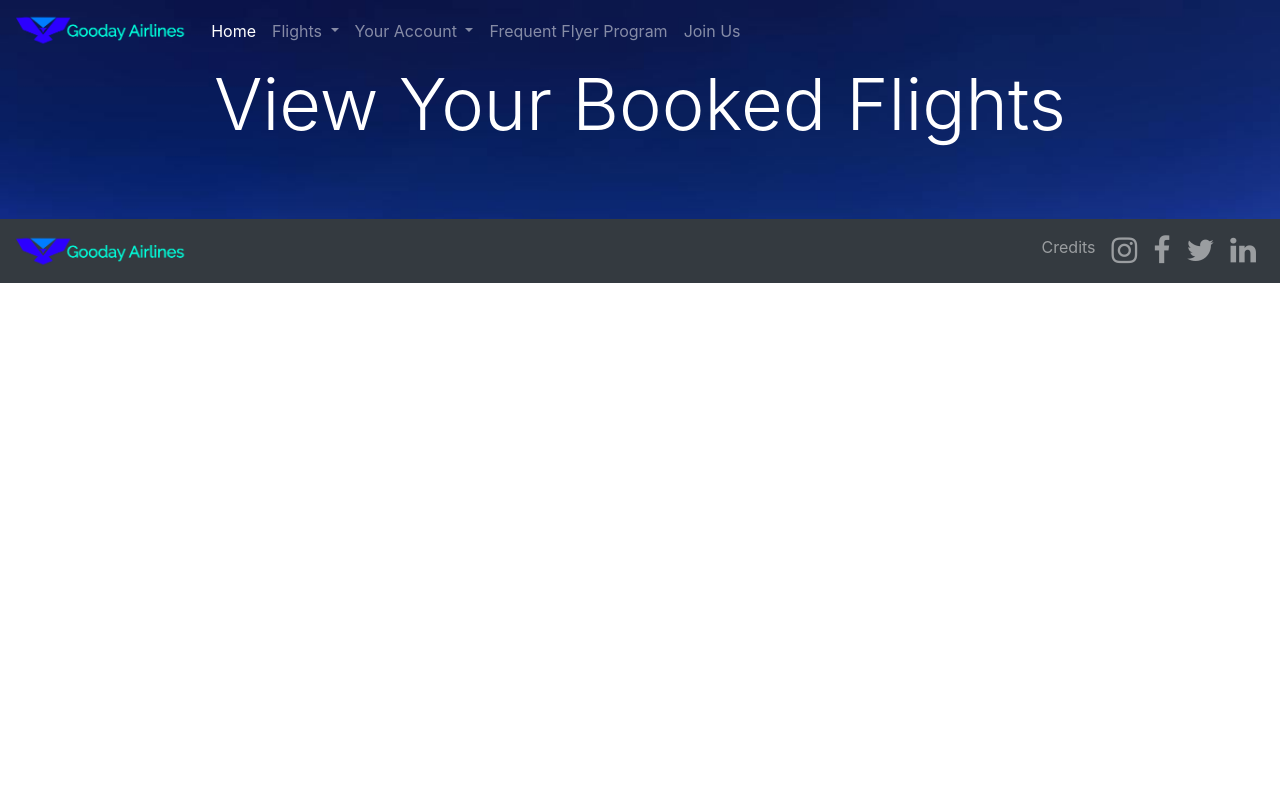
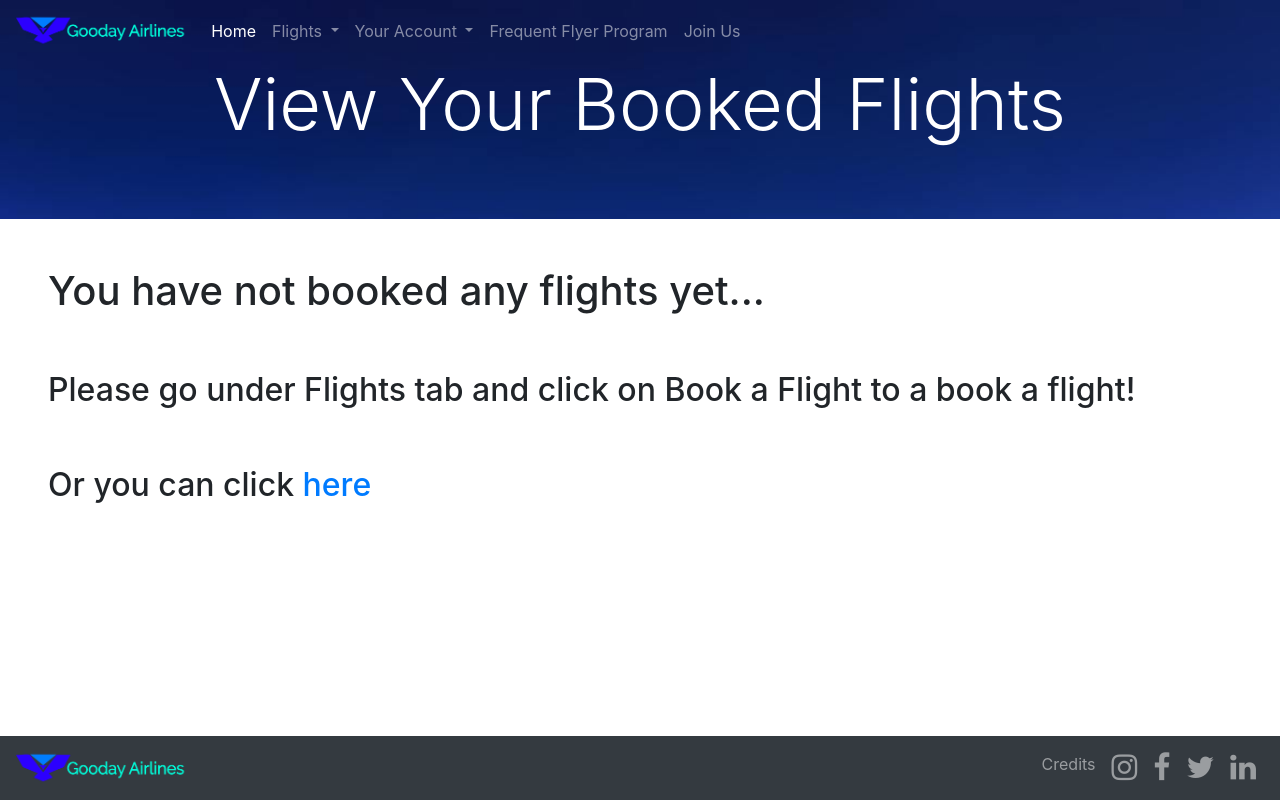
Before and after one commit to udaygoyat45/FblaApp, a Flask app: page /view in a window 1280 px wide. Run offline with Flask 2, Linux system fonts and the light colour scheme; a user stored in the database is signed in; some libraries are stand-ins or nearby versions.

Commit message:
i am done

```diff
--- a/flaskapp/static/css/index.css
+++ b/flaskapp/static/css/index.css
@@ -80,3 +80,18 @@
     transform: scale(1.03);
     box-shadow: 0 4px 8px 0 rgba(0, 0, 0, 0.2), 0 6px 20px 0 rgba(0, 0, 0, 0.19);
 }
+
+
+html,body
+{
+    width: 100%;
+    height: 100%;
+    margin: 0px;
+    padding: 0px;
+    overflow-x: hidden;
+}
+#footer {
+    position: absolute;
+    bottom: 0;
+    width: 100%;         /* Footer height */
+  }
--- a/flaskapp/templates/credits.html
+++ b/flaskapp/templates/credits.html
@@ -13,7 +13,8 @@
                 <li class="list-group-item"><a href="https://pexels.com">Pexels</a></li>
                 <li class="list-group-item"><a href="https://unsplash.com">Unsplash</a></li>
                 <li class="list-group-item"><a href="https://www4.lunapic.com/editor/">Blurring using Lunapic</a>
-                </li>
+                <li class="list-group-item"><a href="https://www.python.org/">Python (For Backend development)</a></li>
+                <li class="list-group-item"><a href="https://palletsprojects.com/p/flask/">Flask, a python web framework (For Backend development) NOTE: THIS INCLUDES EXTENSIONS PROVIDED UNDER FLASK</a></li>
                 <li class="list-group-item"><a href="https://logomakr.com">Logomakr (only image not taken from
                         pexel)</a></li>
                 <li class="list-group-item"><a href="https://pixlr.com"></a></li>
--- a/flaskapp/templates/view.html
+++ b/flaskapp/templates/view.html
@@ -1,7 +1,23 @@
 {% extends "layout.html" %}
 {% block a %}
+
+{% if flights == [] %}
+<div class="container-fluid p-4 m-4">
+    <h1 style="Helvetica, sans-serif">You have not booked any flights yet...</h1>
+    <div class="">
+
+        <br><br>
+        <h2>Please go under Flights tab and click on Book a Flight to a book a flight!</h2>
+        <br>
+        <br>
+        <h2>Or you can click <a href="{{url_for('book')}}">here</a></h2>
+    </div>
+</div>
+{% else %}
+
 <div class="row">
     <div class="card-group justify-content-center">
+
         {% for flight in flights %}
         <div class="col-md-4">
             <div id="flight" class="card rounded-0 p-4 m-3"
@@ -17,6 +33,10 @@
             </div>
         </div>
         {% endfor %}
+
+
+
     </div>
 </div>
+{% endif %}
 {% endblock a %}
```
Also changed, not shown: flaskapp/site.db.
